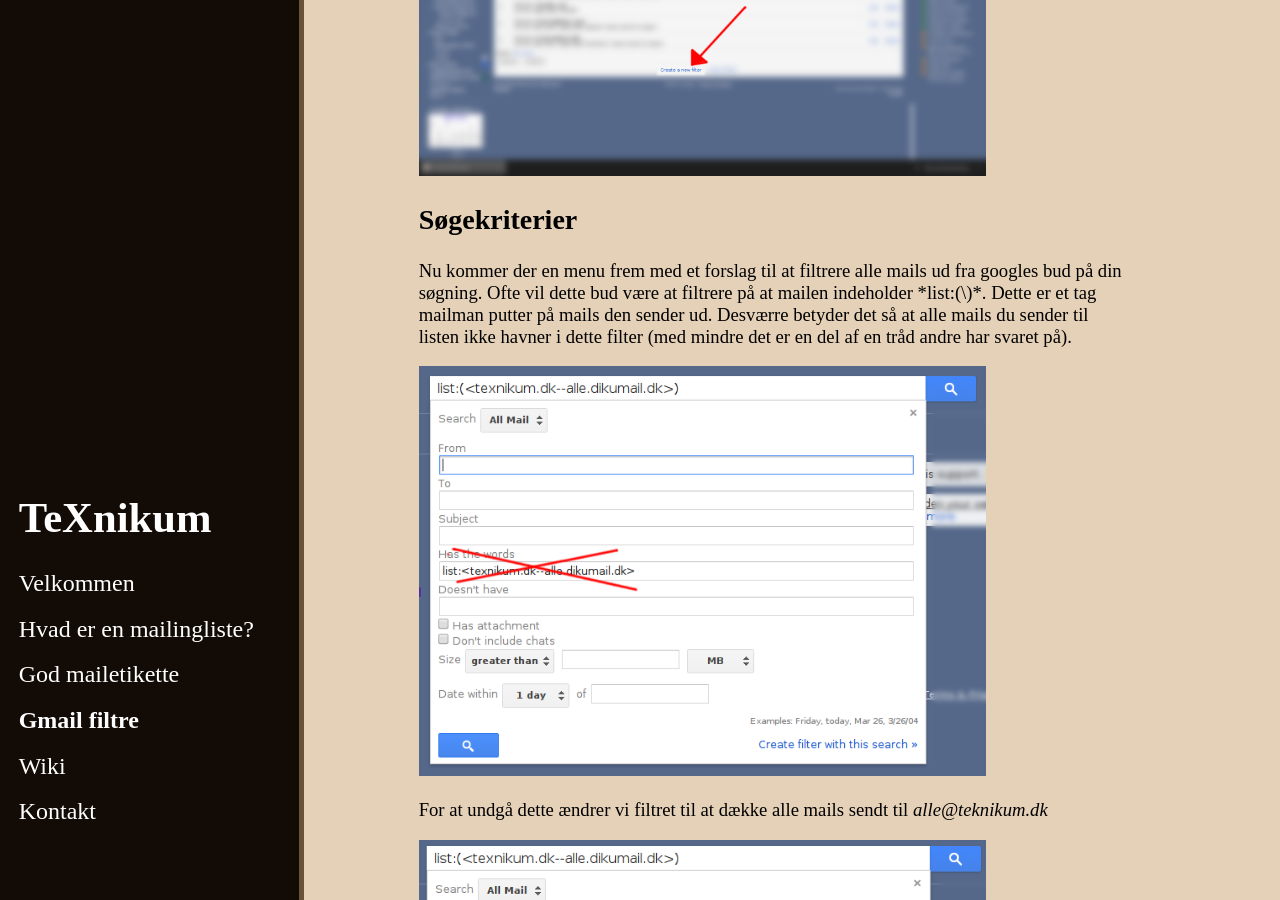
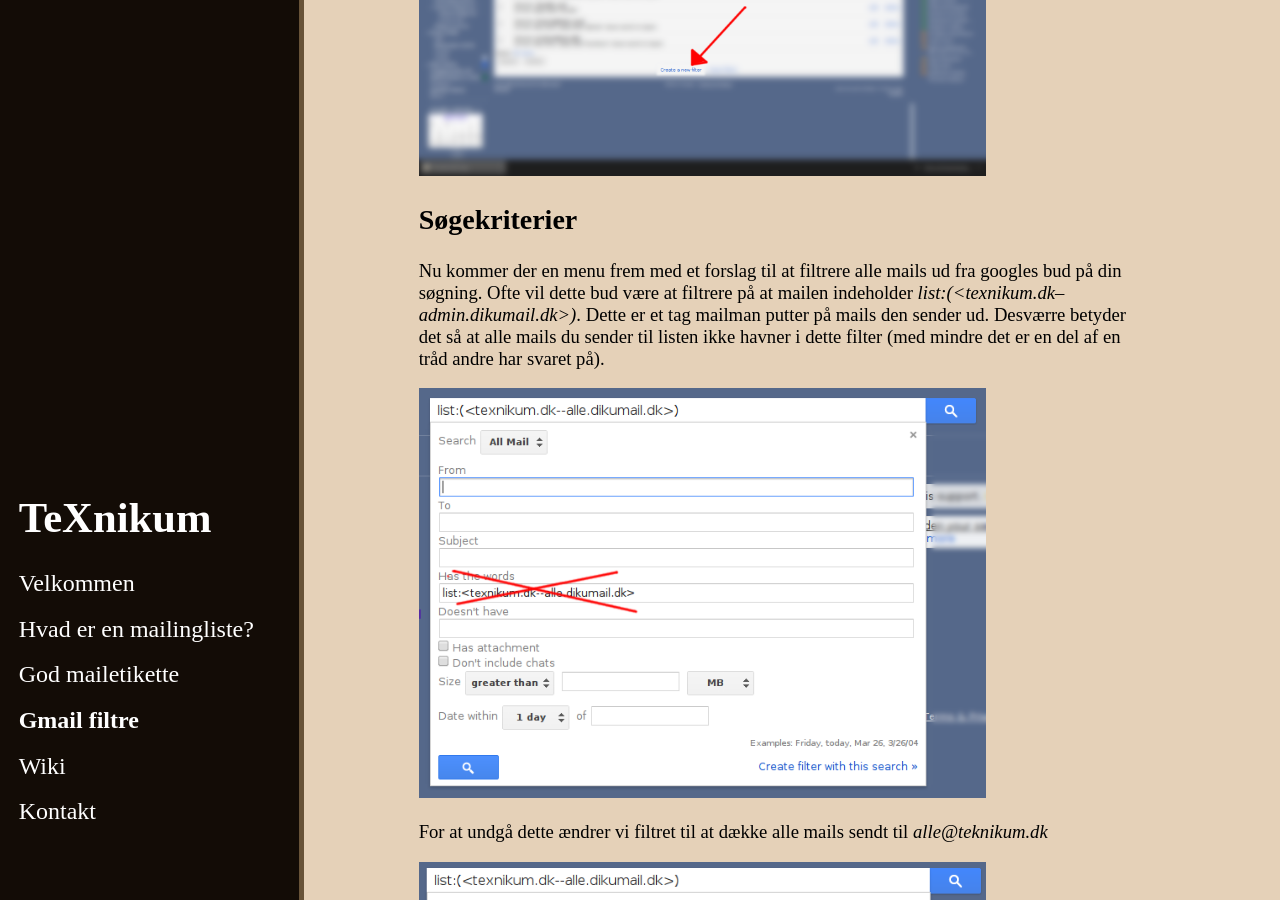
Before and after one commit to TeXnikum/TeXnikum.github.io, a Jekyll site: the page built from gmail.md, in a window 1280 px wide and 900 px high, scrolled down 1701 px. Built offline with Jekyll 4.4.1, drawn with Linux system fonts in a browser that asks for light colours.

Commit message:
escaped brackets

```diff
--- a/gmail.md
+++ b/gmail.md
@@ -34,7 +34,7 @@ Scroll ned til bunden og tryk **Create a new filter**
 
 ## Søgekriterier
 Nu kommer der en menu frem med et forslag til at filtrere alle mails ud fra googles bud på din søgning.
-Ofte vil dette bud være at filtrere på at mailen indeholder *list:\(<texnikum.dk--admin.dikumail.dk>\)*. Dette er et tag mailman putter på mails den sender ud. Desværre betyder det så at alle mails du sender til listen ikke havner i dette filter (med mindre det er en del af en tråd andre har svaret på).
+Ofte vil dette bud være at filtrere på at mailen indeholder *list:(\<texnikum.dk--admin.dikumail.dk\>)*. Dette er et tag mailman putter på mails den sender ud. Desværre betyder det så at alle mails du sender til listen ikke havner i dette filter (med mindre det er en del af en tråd andre har svaret på).
 
 <img src="/images/first-filter.png" class="img">
 
```
